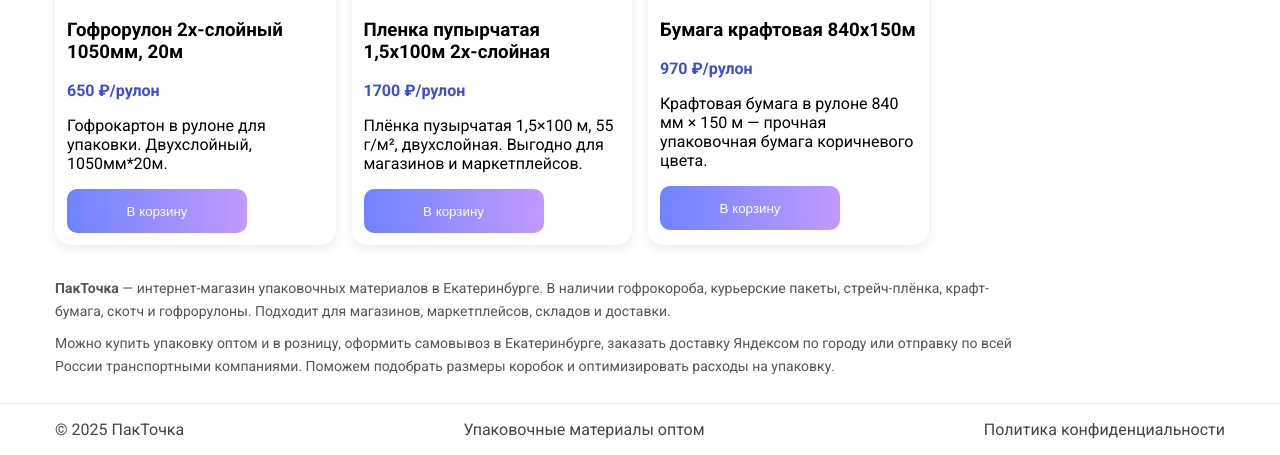
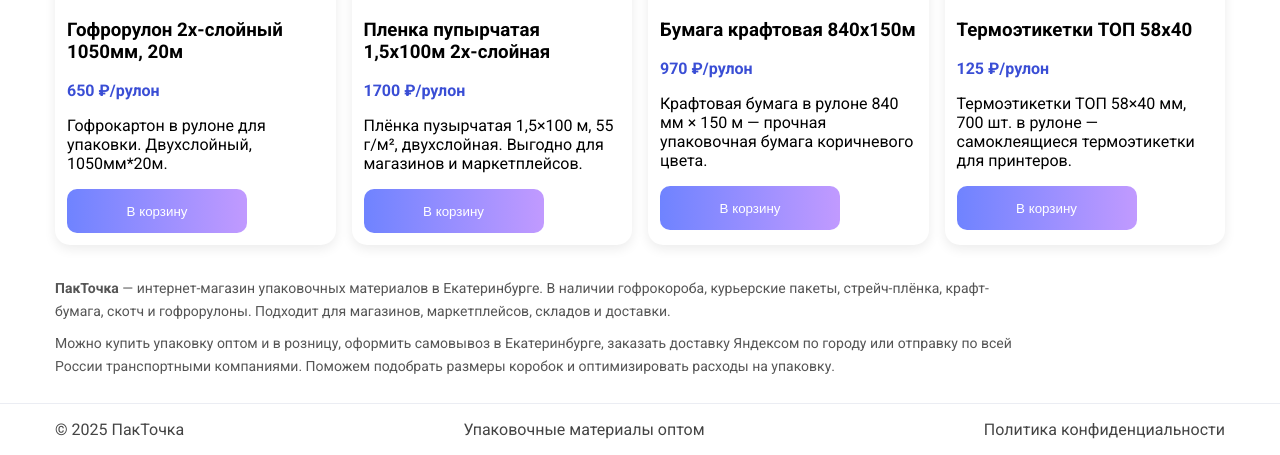
Before and after one commit to mckhoklov-creator/packtochka, a Jekyll site: the page built from katalog/index.md, in a window 1280 px wide and 900 px high, scrolled down 3210 px, cut to the strip 445-900 px from the top of the window. Built offline with Jekyll 4.4.1, drawn with Linux system fonts in a browser that asks for light colours.

Commit message:
Update products.yml

```diff
--- a/_data/products.yml
+++ b/_data/products.yml
@@ -241,3 +241,12 @@
   images:
   - /assets/img/bumaga-kraftovaya-840x150.png
   min_order: 1 рулон
+- name: Термоэтикетки ТОП 58х40
+  category: etiketki
+  slug: etiketki-58x40
+  price: '125'
+  unit: ₽/рулон
+  short: Термоэтикетки ТОП 58×40 мм, 700 шт. в рулоне — самоклеящиеся термоэтикетки для принтеров.
+  images:
+  - /assets/img/etiketki-58x40.png
+  min_order: 1 рулон
```
